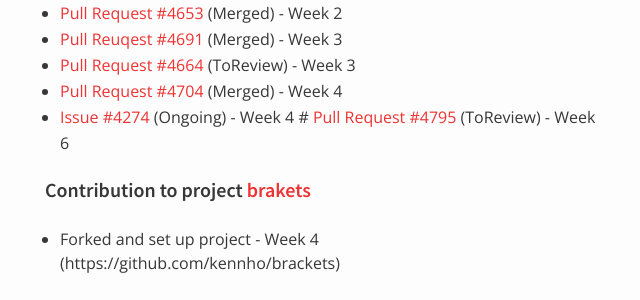
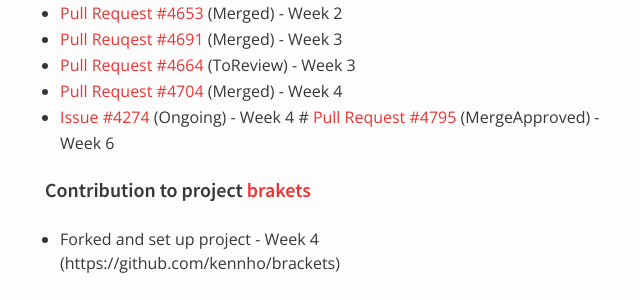
Before and after one commit to nus-oss/cs3281-AY1516S2-website, a Jekyll site: the page built from teams/teammates.md, in a window 1280 px wide and 900 px high, scrolled down 1559 px. Shown: the part 154-454 px from the top of the window, without its empty margins (325-965 px from the left). Built offline with Jekyll 4.4.1, drawn with Linux system fonts in a browser that asks for light colours.

Commit message:
Updated progress for @kennho

```diff
--- a/teams/teammates.md
+++ b/teams/teammates.md
@@ -65,7 +65,7 @@
  * [Pull Request #4664](https://github.com/TEAMMATES/repo/pull/4664) (ToReview) - Week 3
  * [Pull Request #4704](https://github.com/TEAMMATES/repo/pull/4704) (Merged) - Week 4
  * [Issue #4274](https://github.com/TEAMMATES/repo/issues/4274) (Ongoing) - Week 4
- # [Pull Request #4795](https://github.com/TEAMMATES/teammates/pull/4795) (ToReview) - Week 6
+ # [Pull Request #4795](https://github.com/TEAMMATES/teammates/pull/4795) (MergeApproved) - Week 6
 
 #### Contribution to project [brakets](https://github.com/adobe/brackets)
  * Forked and set up project - Week 4 (https://github.com/kennho/brackets)
```
